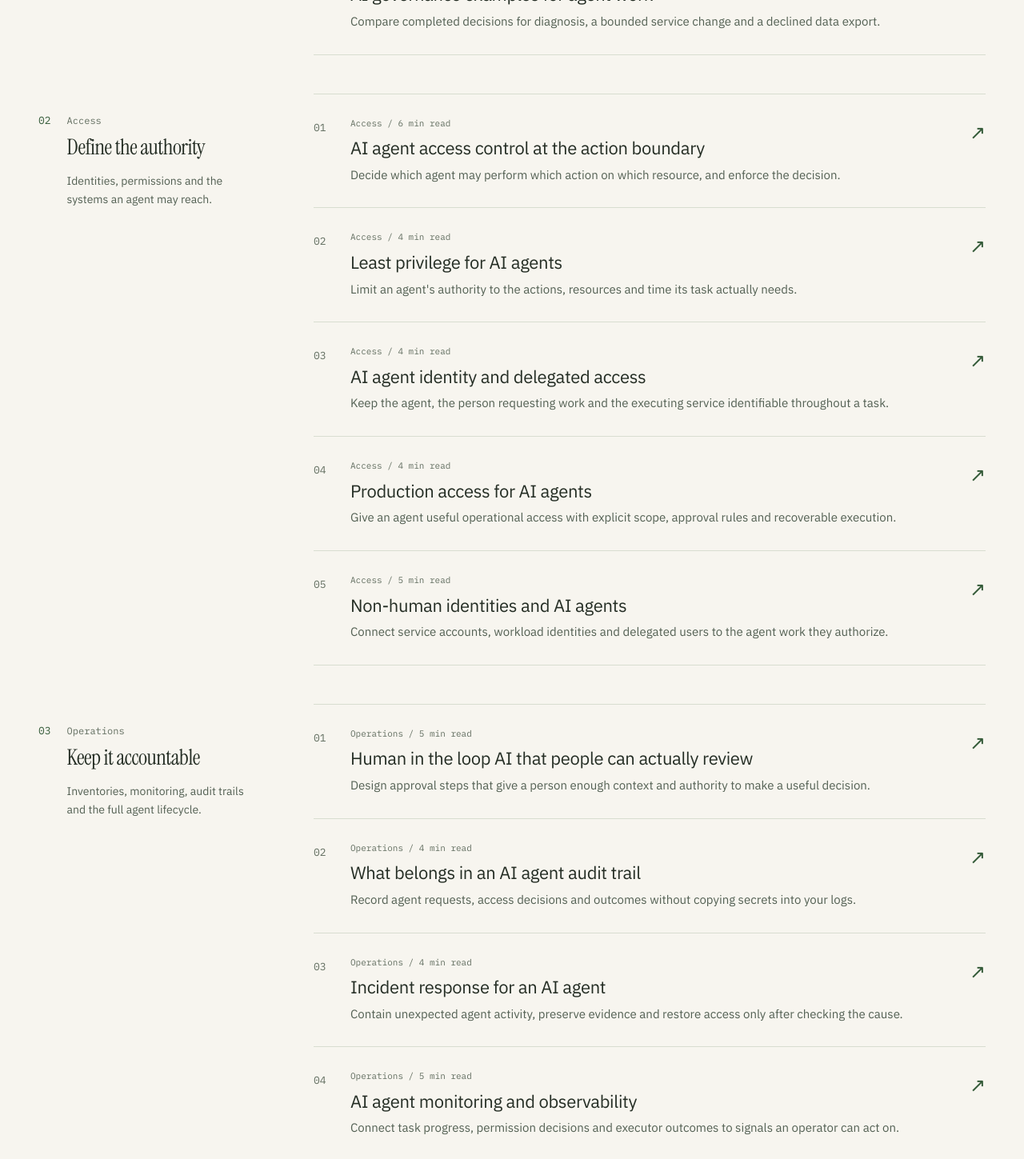
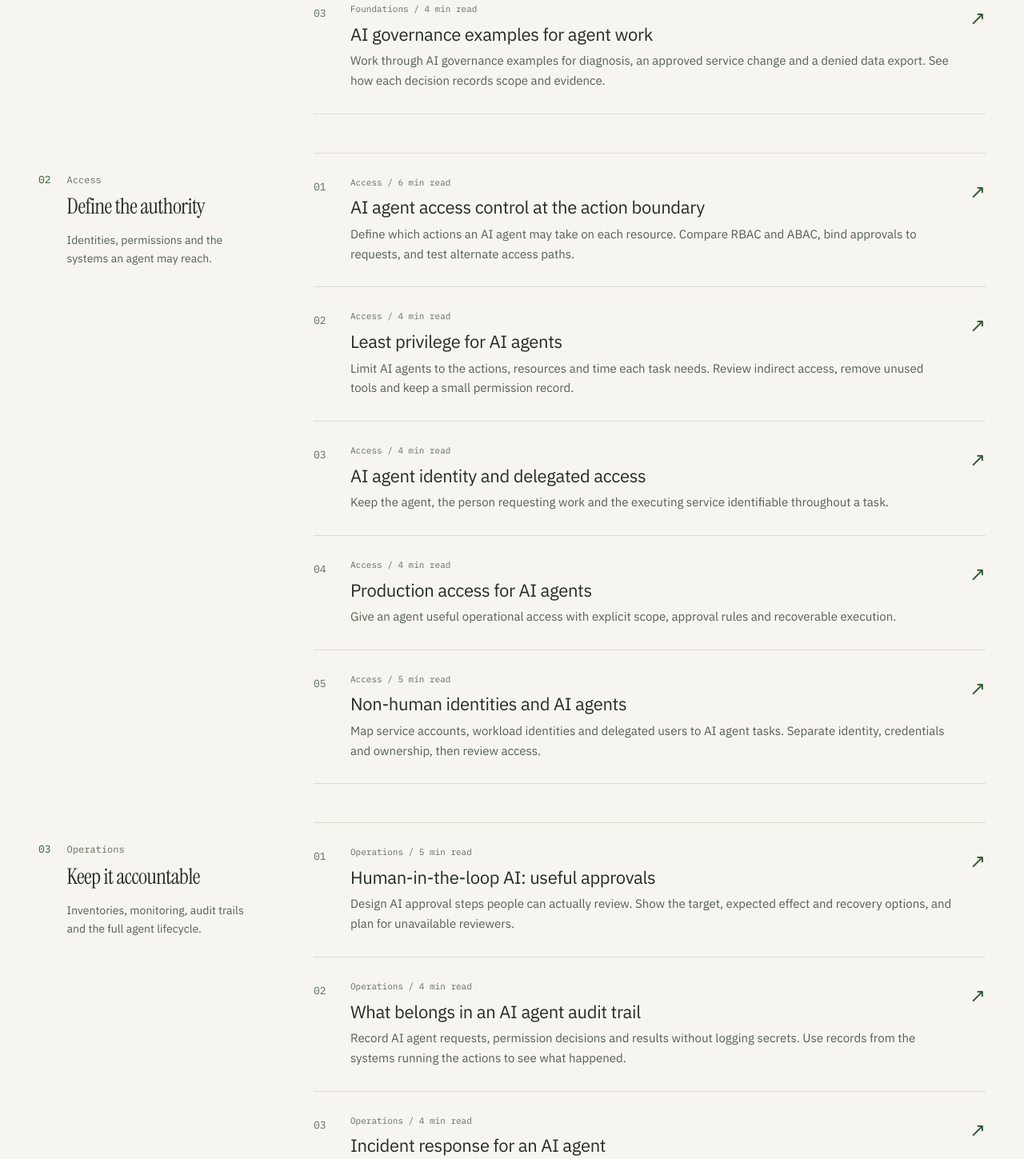
Before and after one commit to AndrewDryga/aiagentgovernance, an Astro site: page /guides in a window 1280 px wide. Shown: the part 1086-2535 px from the top of the page at 80% size. Built offline with nearby package versions, Linux system fonts and the light colour scheme; Astro itself is replaced by a stand-in of ours.

Commit message:
Improve AI Agent Governance guide metadata and schema

```diff
--- a/src/components/ToolDirectory.astro
+++ b/src/components/ToolDirectory.astro
@@ -10,8 +10,8 @@ const schema = [{
   numberOfItems: directory.tools.length,
   itemListElement: directory.tools.map((tool, index) => ({
     "@type": "ListItem", position: index + 1,
-    item: { "@type": "SoftwareApplication", name: tool.name, url: tool.url,
-      applicationCategory: "DeveloperApplication", description: tool.name + " " + tool.summary }
+    item: { "@type": "WebPage", name: tool.name, url: tool.url,
+      description: tool.name + " " + tool.summary }
   }))
 }];
 ---
--- a/src/content/guides/ai-agent-access-control.md
+++ b/src/content/guides/ai-agent-access-control.md
@@ -1,6 +1,6 @@
 ---
 title: "AI agent access control at the action boundary"
-description: "Decide which agent may perform which action on which resource, and enforce the decision."
+description: "Define which actions an AI agent may take on each resource. Compare RBAC and ABAC, bind approvals to requests, and test alternate access paths."
 category: Access
 primaryKeyword: "ai agent access control"
 relatedKeywords:
--- a/src/content/guides/ai-agent-audit-trail.md
+++ b/src/content/guides/ai-agent-audit-trail.md
@@ -1,6 +1,6 @@
 ---
 title: "What belongs in an AI agent audit trail"
-description: "Record agent requests, access decisions and outcomes without copying secrets into your logs."
+description: "Record AI agent requests, permission decisions and results without logging secrets. Use records from the systems running the actions to see what happened."
 category: Operations
 primaryKeyword: "ai agent audit trail"
 relatedKeywords:
--- a/src/content/guides/ai-agent-governance-framework.md
+++ b/src/content/guides/ai-agent-governance-framework.md
@@ -1,6 +1,6 @@
 ---
-title: "An AI agent governance framework for engineering teams"
-description: "Build a repeatable review process for agent ownership, access, testing and changes."
+title: "AI agent governance framework"
+description: "Build an AI agent governance review around owners, permissions, tests and release evidence. Define exceptions and when a change needs another review."
 category: "Reviews & policy"
 primaryKeyword: "ai agent governance framework"
 relatedKeywords:
--- a/src/content/guides/ai-agent-governance-policy.md
+++ b/src/content/guides/ai-agent-governance-policy.md
@@ -1,6 +1,6 @@
 ---
 title: "Write an AI governance policy for agents"
-description: "Use a practical policy structure that connects agent permissions to owners and enforcement."
+description: "Write an AI governance policy with clear owners, permitted actions, approval rules and enforcement points. Start with a practical policy outline."
 category: "Reviews & policy"
 primaryKeyword: "ai governance policy"
 relatedKeywords:
--- a/src/content/guides/ai-agent-inventory.md
+++ b/src/content/guides/ai-agent-inventory.md
@@ -1,6 +1,6 @@
 ---
 title: "Build an AI agent inventory"
-description: "Connect each deployment to its owner, identities, tools, target systems and retirement state."
+description: "Build an AI agent inventory that connects deployments to owners, identities, tools and target systems. Keep it current through changes and retirement."
 category: "Operations"
 primaryKeyword: "ai agent inventory"
 relatedKeywords: ["agent inventory", "ai agent registry"]
--- a/src/content/guides/ai-agent-risk-assessment.md
+++ b/src/content/guides/ai-agent-risk-assessment.md
@@ -1,6 +1,6 @@
 ---
 title: "How to assess the risk of an AI agent"
-description: "Review the harm an agent could cause, the controls that limit it, and the evidence still missing."
+description: "Assess an AI agent’s risks by tracing inputs to real effects. Work through failure scenarios, recovery options and the evidence needed for release."
 category: "Reviews & policy"
 primaryKeyword: "ai risk assessment"
 relatedKeywords:
--- a/src/content/guides/ai-governance-examples.md
+++ b/src/content/guides/ai-governance-examples.md
@@ -1,6 +1,6 @@
 ---
 title: "AI governance examples for agent work"
-description: "Compare completed decisions for diagnosis, a bounded service change and a declined data export."
+description: "Work through AI governance examples for diagnosis, an approved service change and a denied data export. See how each decision records scope and evidence."
 category: "Foundations"
 primaryKeyword: "ai governance examples"
 relatedKeywords: ["ai agent governance examples", "agent approval examples"]
--- a/src/content/guides/ai-governance-vs-ai-security.md
+++ b/src/content/guides/ai-governance-vs-ai-security.md
@@ -1,6 +1,6 @@
 ---
 title: "AI governance vs AI security"
-description: "Understand how governance decisions and security controls work together in an agent deployment."
+description: "Compare AI governance decisions with the security controls that enforce them. Follow one agent request to find gaps in ownership, access and evidence."
 category: "Foundations"
 primaryKeyword: "ai governance vs ai security"
 relatedKeywords:
--- a/src/content/guides/human-in-the-loop-ai.md
+++ b/src/content/guides/human-in-the-loop-ai.md
@@ -1,6 +1,6 @@
 ---
-title: "Human in the loop AI that people can actually review"
-description: "Design approval steps that give a person enough context and authority to make a useful decision."
+title: "Human-in-the-loop AI: useful approvals"
+description: "Design AI approval steps people can actually review. Show the target, expected effect and recovery options, and plan for unavailable reviewers."
 category: Operations
 primaryKeyword: "human in the loop ai"
 relatedKeywords:
--- a/src/content/guides/least-privilege-ai-agents.md
+++ b/src/content/guides/least-privilege-ai-agents.md
@@ -1,6 +1,6 @@
 ---
 title: "Least privilege for AI agents"
-description: "Limit an agent's authority to the actions, resources and time its task actually needs."
+description: "Limit AI agents to the actions, resources and time each task needs. Review indirect access, remove unused tools and keep a small permission record."
 category: Access
 primaryKeyword: "least privilege ai agents"
 relatedKeywords:
--- a/src/content/guides/non-human-identities.md
+++ b/src/content/guides/non-human-identities.md
@@ -1,6 +1,6 @@
 ---
 title: "Non-human identities and AI agents"
-description: "Connect service accounts, workload identities and delegated users to the agent work they authorize."
+description: "Map service accounts, workload identities and delegated users to AI agent tasks. Separate identity, credentials and ownership, then review access."
 category: "Access"
 primaryKeyword: "non human identities"
 relatedKeywords: ["non-human identity", "ai agent identity management"]
--- a/src/content/guides/what-is-ai-agent-governance.md
+++ b/src/content/guides/what-is-ai-agent-governance.md
@@ -1,6 +1,6 @@
 ---
 title: "What is AI agent governance?"
-description: "Understand who should own an AI agent, what it may do, and how to review its actions."
+description: "Learn what AI agent governance covers: owners, permitted work, approvals and evidence. Follow a diagnostic example from task scope to action review."
 category: "Foundations"
 primaryKeyword: "ai agent governance"
 relatedKeywords:
--- a/src/layouts/Base.astro
+++ b/src/layouts/Base.astro
@@ -26,6 +26,8 @@ const entities = [
     url: site.origin + "/",
     publisher: {
       "@type": "Organization",
+      "@id": site.origin + "/#publisher",
+      logo: site.origin + "/favicon.svg",
       name: site.name,
       url: site.origin + "/",
     },
--- a/src/pages/guides/[...slug].astro
+++ b/src/pages/guides/[...slug].astro
@@ -41,11 +41,15 @@ const schema = [
     dateModified: guide.data.reviewedDate,
     author: {
       "@type": "Organization",
+      "@id": site.origin + "/#publisher",
+      logo: site.origin + "/favicon.svg",
       name: site.name,
       url: site.origin + "/",
     },
     publisher: {
       "@type": "Organization",
+      "@id": site.origin + "/#publisher",
+      logo: site.origin + "/favicon.svg",
       name: site.name,
       url: site.origin + "/",
     },
--- a/src/pages/guides/index.astro
+++ b/src/pages/guides/index.astro
@@ -53,9 +53,25 @@ const topics = guardrails
         "Policies, risk assessments and checks before the next release.",
       ],
     ];
+const schema = [{
+  "@context": "https://schema.org",
+  "@type": "CollectionPage",
+  name: site.name + " guides",
+  url: site.origin + "/guides/",
+  mainEntity: {
+    "@type": "ItemList",
+    itemListOrder: "https://schema.org/ItemListUnordered",
+    numberOfItems: guides.length,
+    itemListElement: guides.map((guide) => ({
+      "@type": "ListItem",
+      name: guide.data.title,
+      url: site.origin + "/guides/" + guide.id + "/",
+    })),
+  },
+}];
 ---
 
-<Base
+<Base schema={schema}
   title={"Guide library | " + site.name}
   description={
     guardrails
```
Also changed, not shown: public/favicon.svg.
